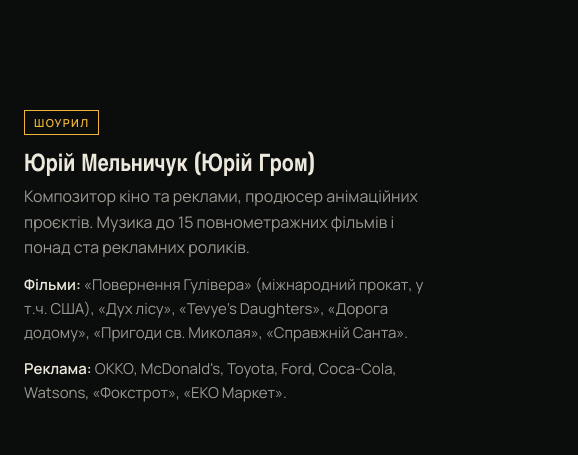
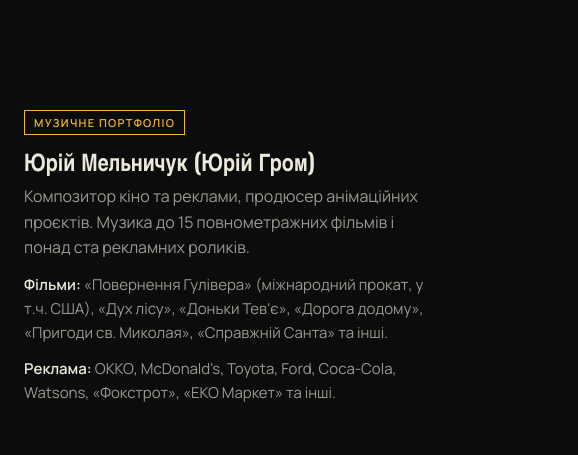
Before and after one commit to yuriygrom357357-tech/yuriy-melnychuk-video, a plain HTML site: page index.html in a window 1280 px wide. Shown: the part 2838-3293 px from the top of the page, 702-1280 px from the left. Drawn offline with nearby package versions, Linux system fonts and the light colour scheme.

Commit message:
Композиторський розділ українською, «та інші» у фільмах і рекламі
Co-Authored-By: Claude Opus 5.5 <noreply@anthropic.com>
Claude-Session: https://claude.ai/code/session_01M7ETLGU2CTQqfpmCFb51Js

```diff
--- a/index.html
+++ b/index.html
@@ -131,11 +131,11 @@ footer .big{font:600 22px/1.3 var(--disp);color:var(--fg);margin:0 0 8px}
     <div class="card">
       <video controls preload="metadata" playsinline poster="media/composer.jpg" src="media/composer.mp4"></video>
       <div>
-        <span class="status">Шоурил</span>
+        <span class="status">Музичне портфоліо</span>
         <h3>Юрій Мельничук (Юрій Гром)</h3>
         <p>Композитор кіно та реклами, продюсер анімаційних проєктів. Музика до 15 повнометражних фільмів і понад ста рекламних роликів.</p>
-        <p class="credits"><strong>Фільми:</strong> «Повернення Гулівера» (міжнародний прокат, у т.ч. США), «Дух лісу», «Tevye's Daughters», «Дорога додому», «Пригоди св. Миколая», «Справжній Санта».</p>
-        <p class="credits"><strong>Реклама:</strong> ОККО, McDonald's, Toyota, Ford, Coca-Cola, Watsons, «Фокстрот», «ЕКО Маркет».</p>
+        <p class="credits"><strong>Фільми:</strong> «Повернення Гулівера» (міжнародний прокат, у т.ч. США), «Дух лісу», «Доньки Тев'є», «Дорога додому», «Пригоди св. Миколая», «Справжній Санта» та інші.</p>
+        <p class="credits"><strong>Реклама:</strong> ОККО, McDonald's, Toyota, Ford, Coca-Cola, Watsons, «Фокстрот», «ЕКО Маркет» та інші.</p>
       </div>
     </div>
   </div>
```
